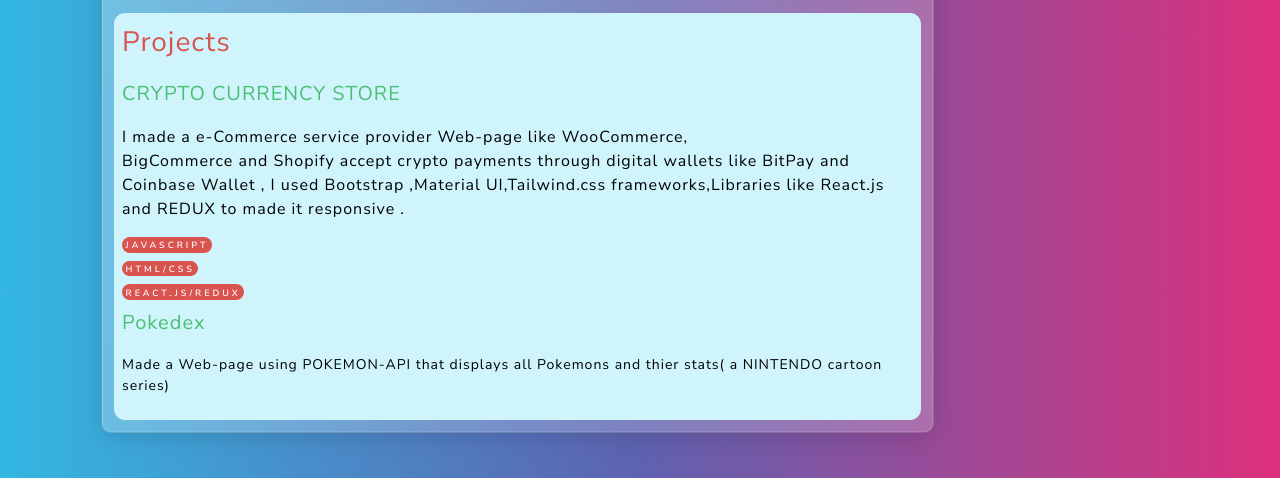
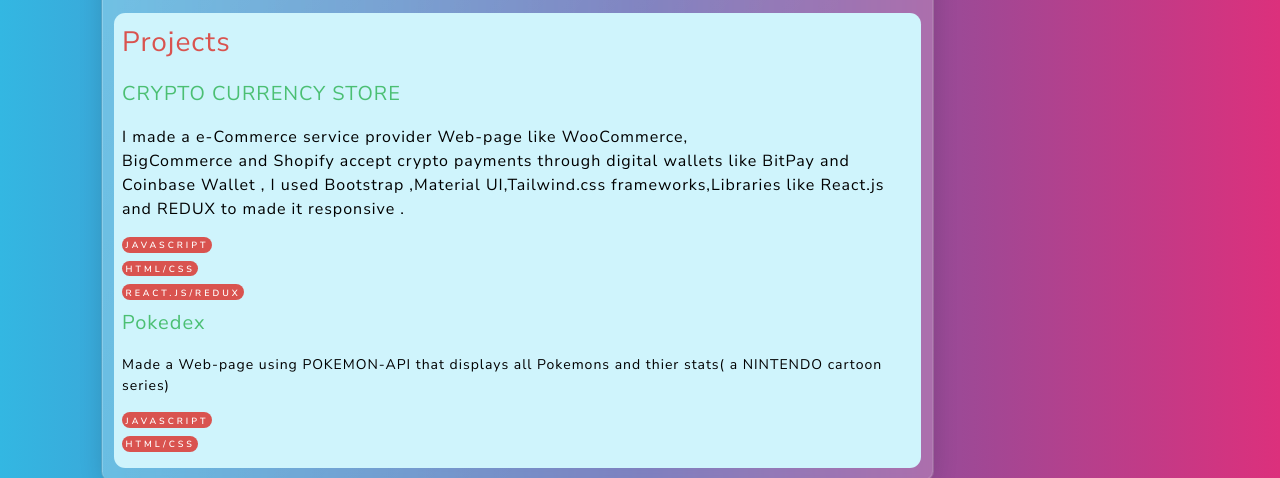
Before and after one commit to sameerg1810/MY-PORTFOLIO, a website: page index.html in a window 1280 px wide. Shown: the part 1998-2476 px from the top of the page. Drawn offline with nearby package versions, Linux system fonts and the light colour scheme; some packages are replaced by stand-ins of ours; files whose address does not match are found by name.

Commit message:
Update index.html

```diff
--- a/index.html
+++ b/index.html
@@ -346,6 +346,8 @@
                       <a href="https://cryptostrores.netlify.app/" class="text-success"><p class="fs-5 text-success">Pokedex</p></a>
                     <p class="fs-7">Made a Web-page using POKEMON-API that displays all Pokemons and thier stats( a NINTENDO cartoon series)
                     </p>
+                     <h6><span class="badge bg-secondary bg-danger">Javascript</span></h6>
+                    <h6><span class="badge bg-secondary bg-danger">HTML/CSS</span></h6>
                 </div>
 
             </div>
```
